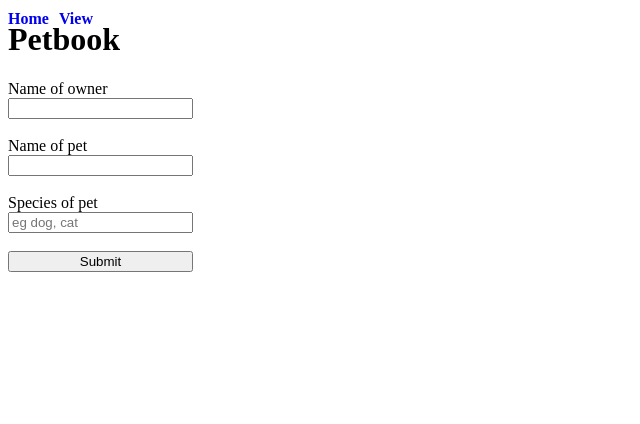
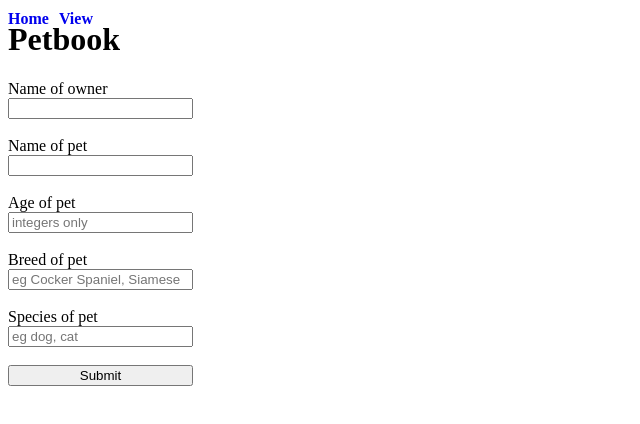
Before and after one commit to gpcroucher/week07-assigment, a React (Vite) app in the folder client/: page /add in a window 1280 px wide. Shown: the top 424 px of the page, without its empty margins (0-640 px from the left). Built offline with nearby package versions, Linux system fonts and the light colour scheme.

Commit message:
added age and breed to client upload form and view page

```diff
--- a/client/src/components/PetCard.jsx
+++ b/client/src/components/PetCard.jsx
@@ -3,13 +3,16 @@ import PropTypes from "prop-types";
 export default function PetCard(props) {
   return (
     <p>
-      {props.petname} is a {props.species} who belongs to {props.ownername}
+      {props.petname} is a {props.age}-year-old {props.breed} {props.species}{" "}
+      who belongs to {props.ownername}
     </p>
   );
 }
 
 PetCard.propTypes = {
   petname: PropTypes.string,
+  age: PropTypes.string,
+  breed: PropTypes.string,
   species: PropTypes.string,
   ownername: PropTypes.string,
 };
--- a/client/src/components/UploadForm.jsx
+++ b/client/src/components/UploadForm.jsx
@@ -6,6 +6,8 @@ export default function UploadForm() {
     ownerName: "",
     petName: "",
     petSpecies: "",
+    age: "",
+    breed: "",
   });
 
   return (
@@ -27,6 +29,26 @@ export default function UploadForm() {
           id="petName"
           value={formData.petName}
           onChange={handleChange}
+        />
+        <br />
+        <label htmlFor="age">Age of pet</label>
+        <input
+          type="text"
+          name="age"
+          id="age"
+          value={formData.age}
+          onChange={handleChange}
+          placeholder="integers only"
+        />
+        <br />
+        <label htmlFor="breed">Breed of pet</label>
+        <input
+          type="text"
+          name="breed"
+          id="breed"
+          value={formData.breed}
+          onChange={handleChange}
+          placeholder="eg Cocker Spaniel, Siamese"
         />
         <br />
         <label htmlFor="petSpecies">Species of pet</label>
@@ -59,6 +81,8 @@ export default function UploadForm() {
         ownerName: formData.ownerName,
         petName: formData.petName,
         petSpecies: formData.petSpecies,
+        age: formData.age,
+        breed: formData.breed,
       }),
     });
   }
--- a/client/src/pages/ViewPets.jsx
+++ b/client/src/pages/ViewPets.jsx
@@ -30,6 +30,8 @@ export default function ViewPets() {
           <div key={index}>
             <PetCard
               petname={pet.petname}
+              age={"" + pet.age}
+              breed={pet.breed}
               species={pet.species}
               ownername={pet.ownername}
             ></PetCard>
```
